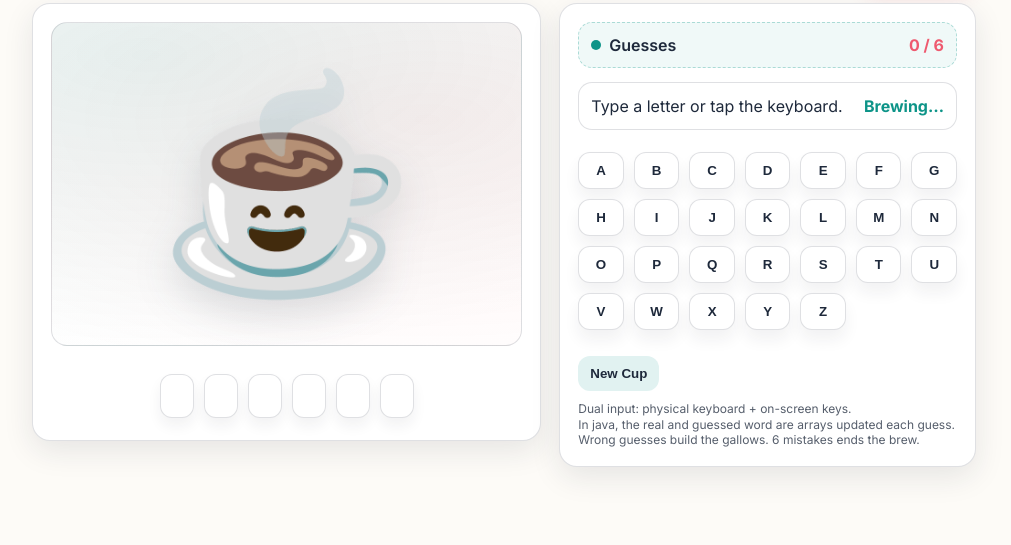
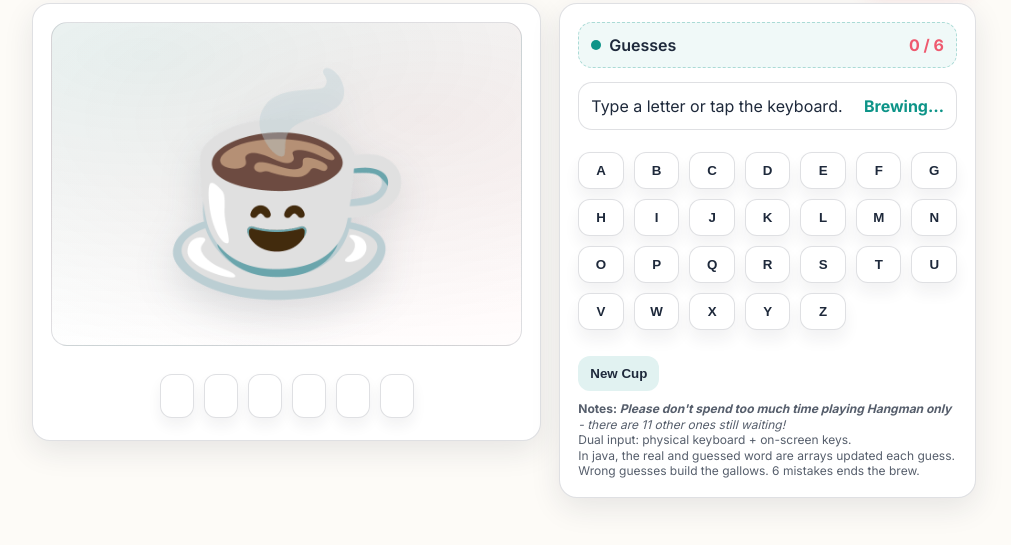
Before and after one commit to Shreemahor/data-arrays-java, a plain HTML site: page apps/hangman/hangman.html in a window 1280 px wide. Shown: the part 83-628 px from the top of the page, without its empty margins (136-1147 px from the left). Drawn offline with Linux system fonts and the light colour scheme.

```diff
--- a/apps/hangman/hangman.html
+++ b/apps/hangman/hangman.html
@@ -379,6 +379,7 @@
         <div class="controls">
           <button class="btn" id="restartBtn" type="button">New Cup</button>
           <div class="tiny">
+            <strong>Notes: <i>Please don't spend too much time playing Hangman only </strong>- there are 11 other ones still waiting!</i><br/>
             Dual input: physical keyboard + on-screen keys.<br/>
             In java, the real and guessed word are arrays updated each guess.<br/>
             Wrong guesses build the gallows. 6 mistakes ends the brew.
```
